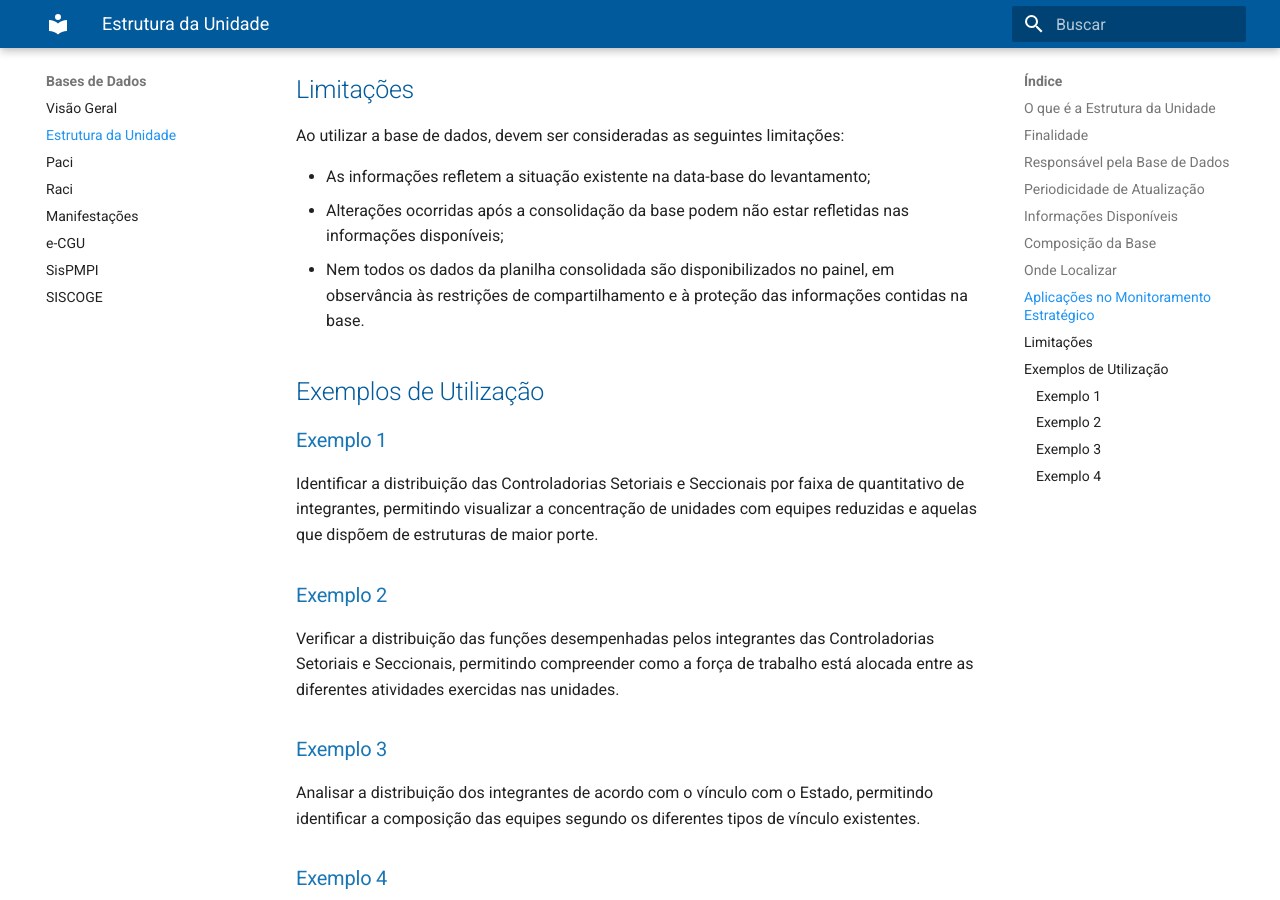
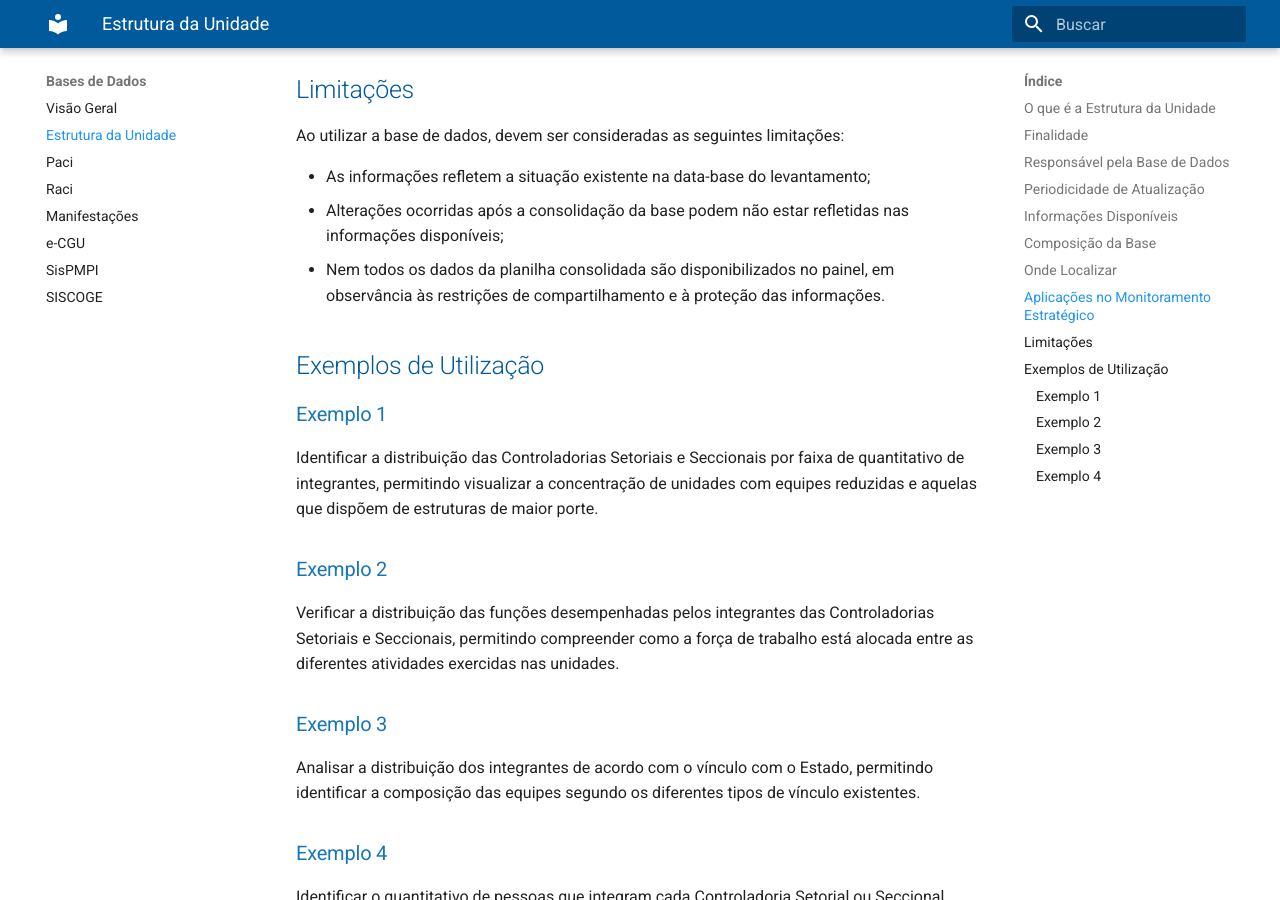
Before and after one commit to CGEMG-AHCS/guia-monitoramento-estrategico, an MkDocs documentation site: the page built from docs/bases-dados/estrutura-rh.md, in a window 1280 px wide and 900 px high, scrolled down 1983 px. Built offline with MkDocs 1.6.1 and Material for MkDocs 9.7.7, drawn with Linux system fonts in a browser that asks for light colours.

```diff
--- a/docs/bases-dados/estrutura-rh.md
+++ b/docs/bases-dados/estrutura-rh.md
@@ -58,7 +58,7 @@ Ao utilizar a base de dados, devem ser consideradas as seguintes limitações:
 
 - As informações refletem a situação existente na data-base do levantamento;
 - Alterações ocorridas após a consolidação da base podem não estar refletidas nas informações disponíveis;
-- Nem todos os dados da planilha consolidada são disponibilizados no painel, em observância às restrições de compartilhamento e à proteção das informações contidas na base.
+- Nem todos os dados da planilha consolidada são disponibilizados no painel, em observância às restrições de compartilhamento e à proteção das informações.
 
 ## Exemplos de Utilização
 
```
